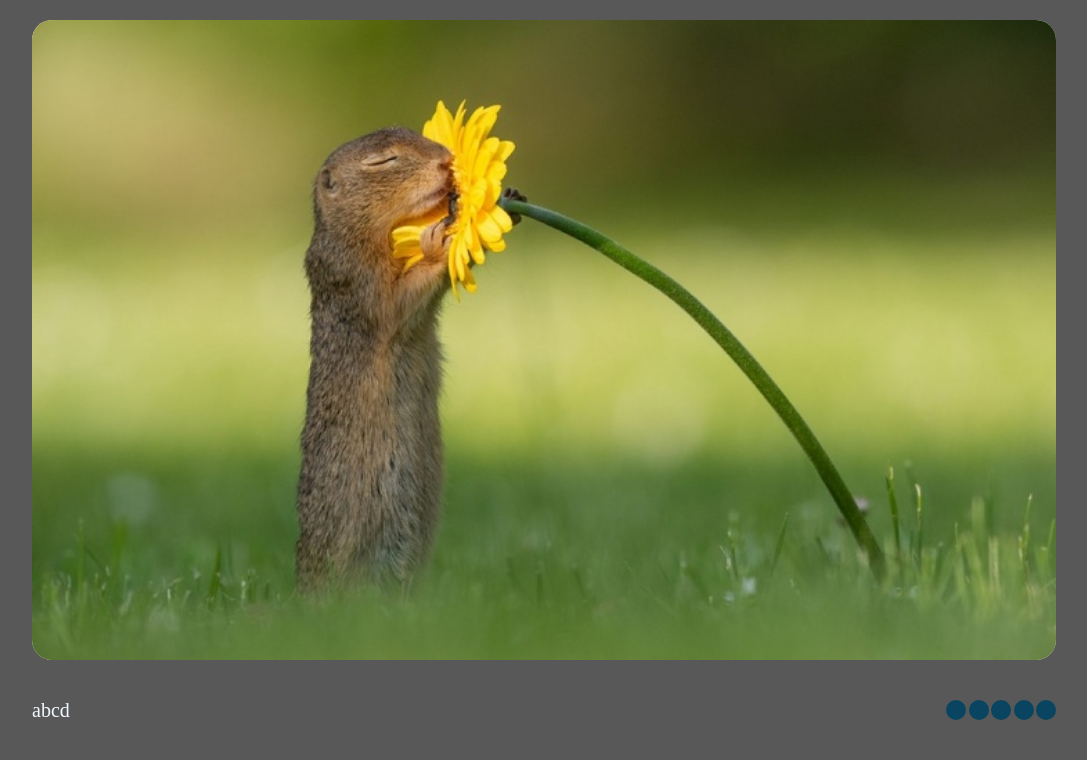
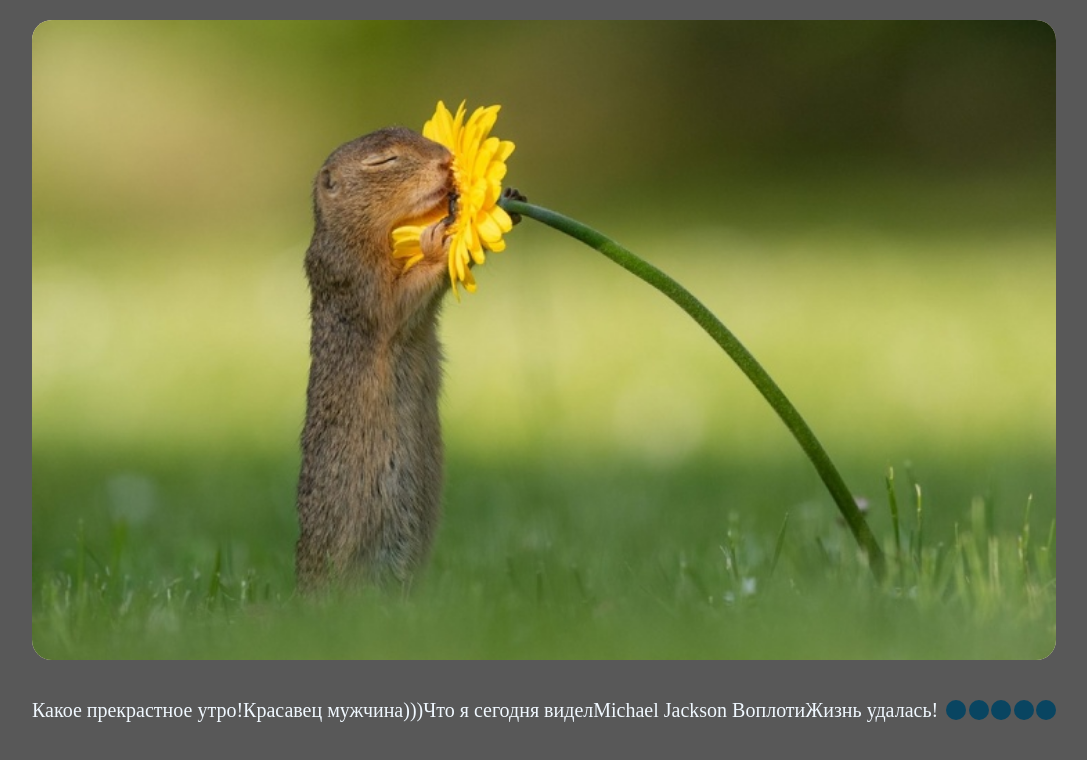
Before and after one commit to Alex77784/cssMemSlider, a plain HTML site: page cssMemSlider/index.html in a window 1280 px wide. Shown: the whole page, without its empty margins (96-1183 px from the left). Drawn offline with Linux system fonts and the light colour scheme.

Commit message:
feat:came up with text (Therstday, 12/05/2021 21:31:07 PM)

```diff
--- a/cssMemSlider/index.html
+++ b/cssMemSlider/index.html
@@ -37,10 +37,11 @@
                 <label tabindex="1" for="y5" class="label"></label>
             </nav>
             <ul class="box_text">
-                <li class="text">a</li>
-                <li class="text">b</li>
-                <li class="text">c</li>
-                <li class="text">d</li>
+                <li class="text">Какое прекрастное утро!</li>
+                <li class="text">Красавец мужчина)))</li>
+                <li class="text">Что я сегодня видел</li>
+                <li class="text">Michael Jackson Воплоти</li>
+                <li class="text">Жизнь удалась!</li>
             </ul>
         </article>
     </section>
```
